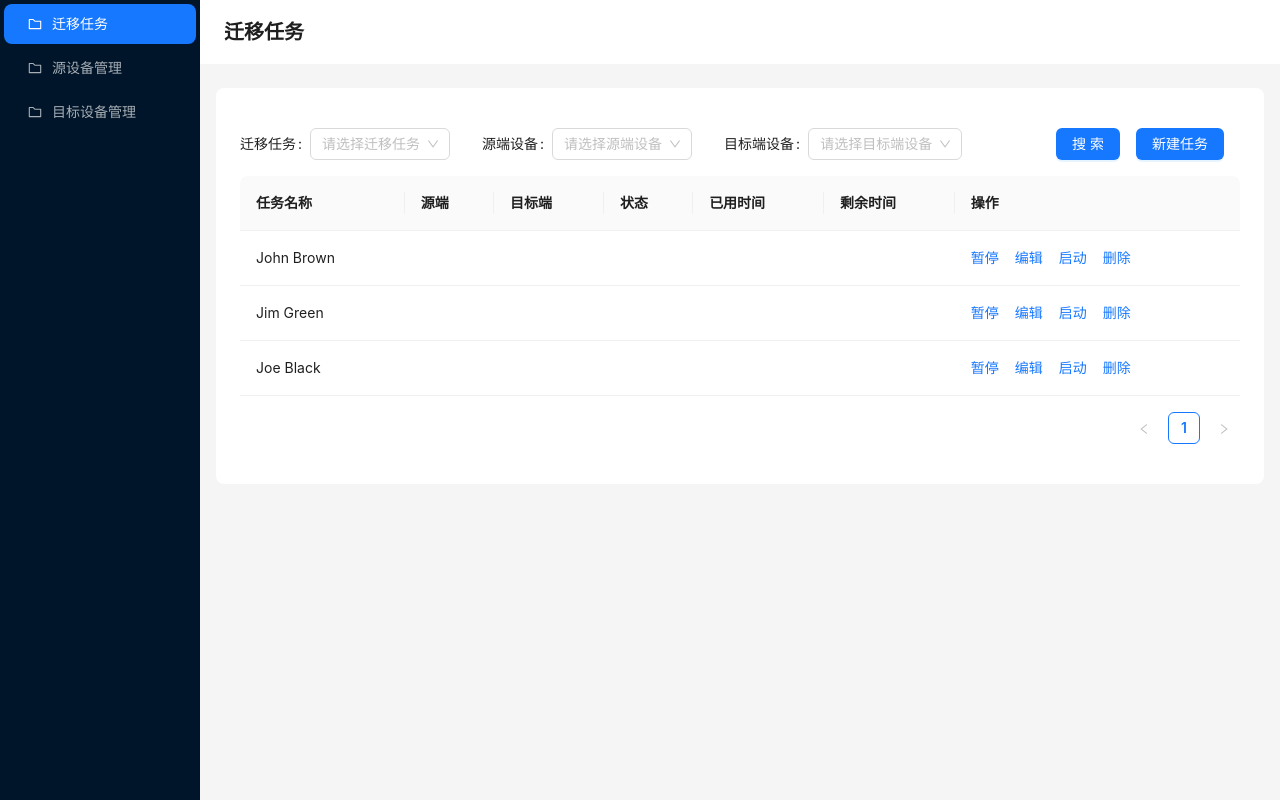
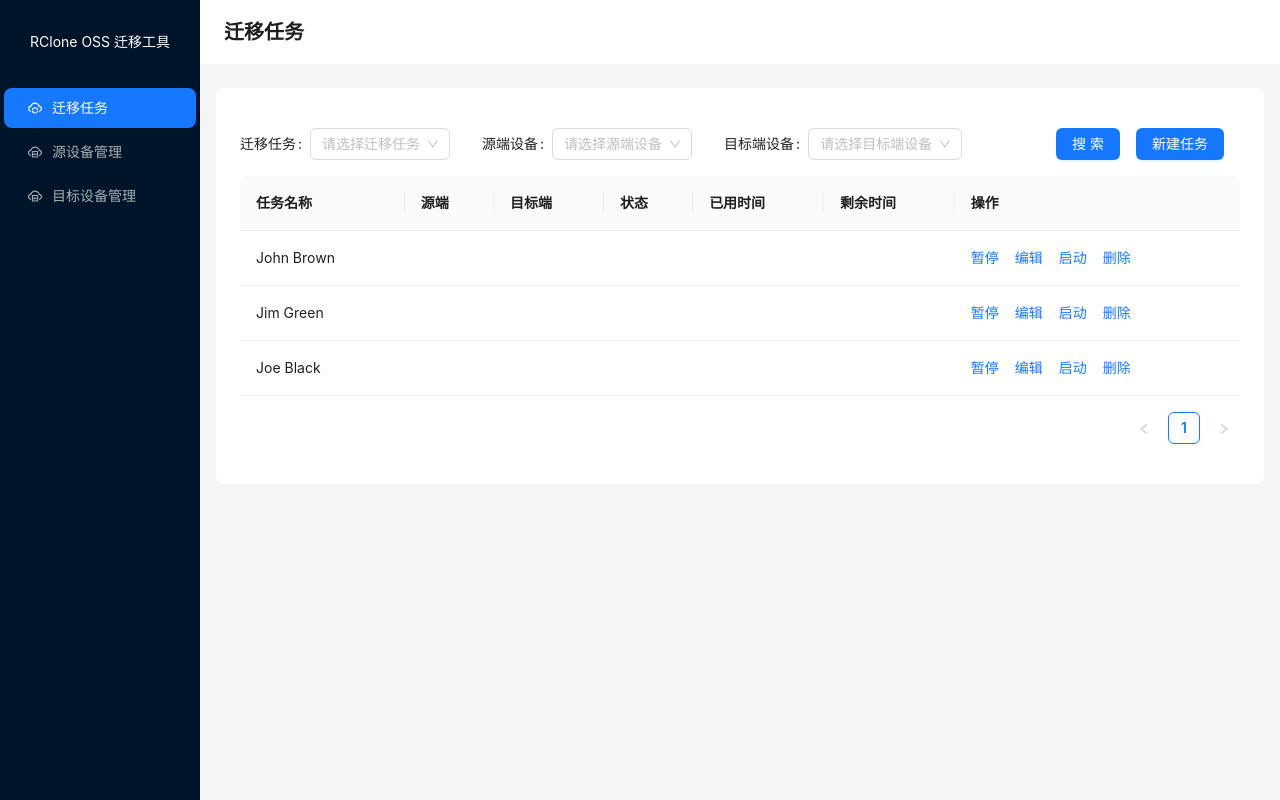
Before and after one commit to yx535233092/rclone-client, a React (Vite) app: page /migrate-task in a window 1280 px wide. Built offline with nearby package versions, Linux system fonts and the light colour scheme.

Commit message:
feat: add menu title and optimization menu icon

```diff
--- a/src/layout/LayoutPage.tsx
+++ b/src/layout/LayoutPage.tsx
@@ -1,5 +1,5 @@
 import React, { useMemo } from 'react';
-import { FolderOutlined } from '@ant-design/icons';
+import { CloudServerOutlined, CloudSyncOutlined } from '@ant-design/icons';
 import { Layout, Menu, theme } from 'antd';
 import { Outlet, useNavigate, useLocation } from 'react-router';
 
@@ -9,17 +9,17 @@ const menuItems = [
   {
     key: '/migrate-task',
     label: '迁移任务',
-    icon: <FolderOutlined />
+    icon: <CloudSyncOutlined />
   },
   {
     key: '/source-manage',
     label: '源设备管理',
-    icon: <FolderOutlined />
+    icon: <CloudServerOutlined />
   },
   {
     key: '/target-manage',
     label: '目标设备管理',
-    icon: <FolderOutlined />
+    icon: <CloudServerOutlined />
   }
 ];
 
@@ -41,6 +41,9 @@ const LayoutPage: React.FC = () => {
   return (
     <Layout className="h-screen">
       <Sider breakpoint="lg" collapsedWidth="0">
+        <div className="w-full flex justify-center text-white py-8 text-sm">
+          RClone OSS 迁移工具
+        </div>
         <Menu
           theme="dark"
           mode="inline"
```
